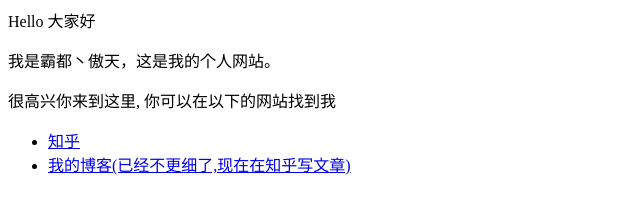
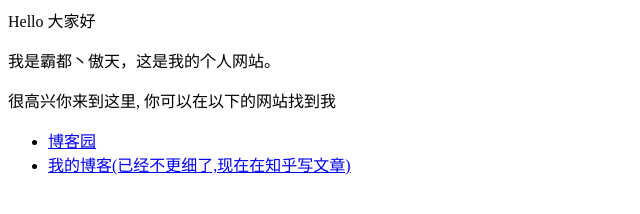
Before and after one commit to Apcin/Apcin.github.io, a plain HTML site: page index.html in a window 1280 px wide. Shown: the full height of the page, 0-640 px from the left. Drawn offline with Linux system fonts and the light colour scheme.

Commit message:
Update index.html

```diff
--- a/index.html
+++ b/index.html
@@ -3,6 +3,6 @@
 <p>很高兴你来到这里, 你可以在以下的网站找到我</p>
 
 <ul>
-  <li> <a href="https://www.zhihu.com/people/AJLoveChina">知乎</a> </li>
+  <li> <a href="https://www.cnblogs.com/apcin">博客园</a> </li>
   <li> <a href="http://hejie.nigeerhuo.com">我的博客(已经不更细了,现在在知乎写文章)</a> </li>
 </ul>
```
